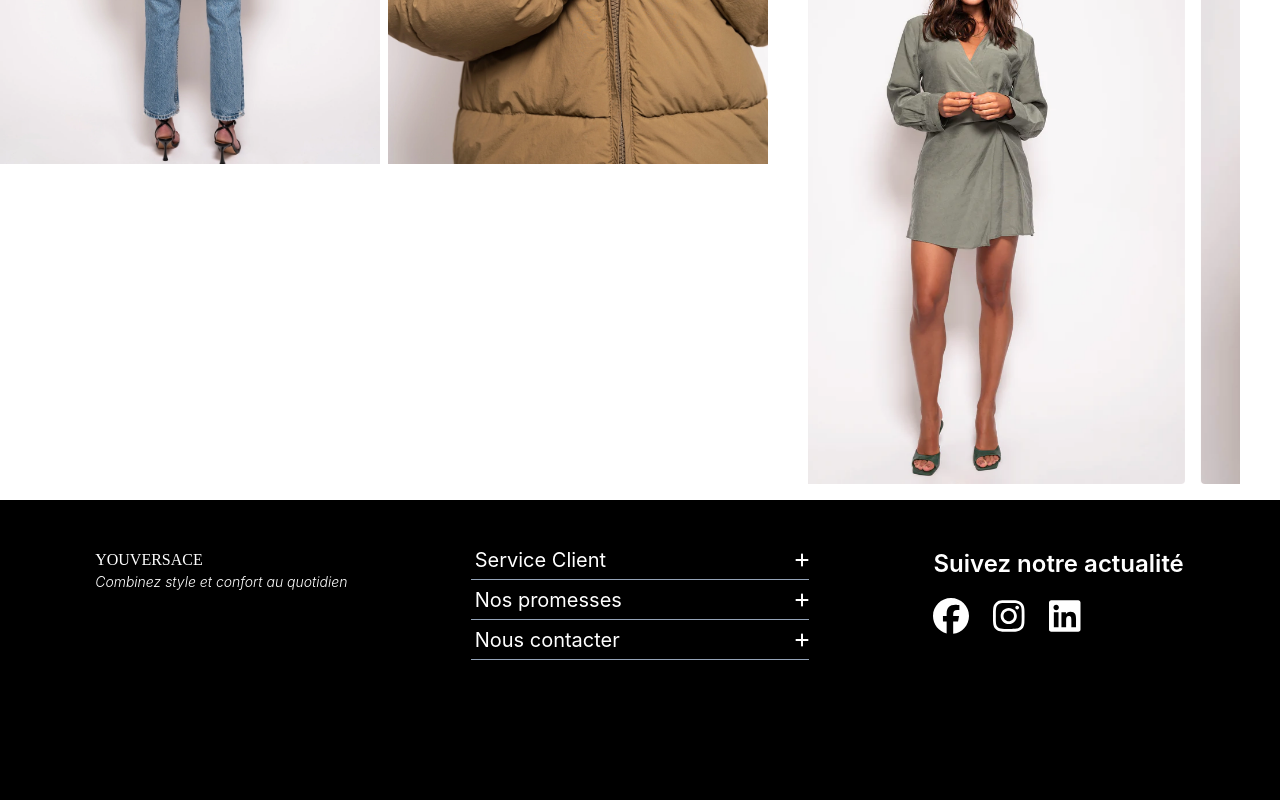
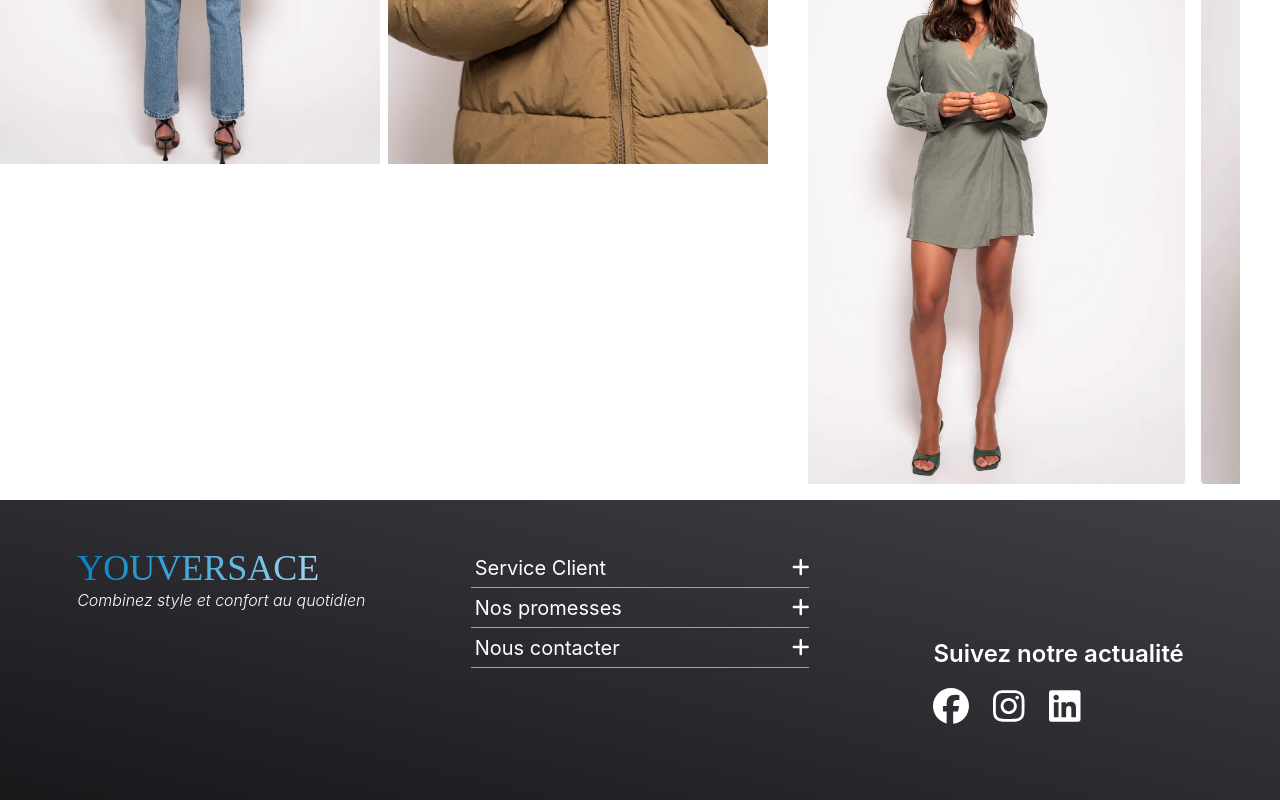
Before and after one commit to ixouu/product-page-challenge, a React (Create React App) app: page / in a window 1280 px wide. Shown: the part 1452-2252 px from the top of the page. Built offline with nearby package versions, Linux system fonts and the light colour scheme; the HTML template or start-up script is replaced by a standard one.

Commit message:
style added to the footer

```diff
--- a/src/components/Footer/Footer.tsx
+++ b/src/components/Footer/Footer.tsx
@@ -22,7 +22,9 @@ const reassuranceData : { title: string; content: string }[] = [
 const Footer = () => {
   return (
     <footer className='
-    bg-black
+    bg-gradient-to-tr
+    from-zinc-900
+    to-zinc-700
     text-white
     p-3
     min-h-[450px]
@@ -40,11 +42,21 @@ const Footer = () => {
     lg:py-8
     '>
       <div className='flex flex-col pt-4'>
-        <Title position='relative' color="white" fontSize='1rem'/>
-        <h6 className=' italic text-sm font-light'>Combinez style et confort au quotidien</h6>
+        <h6 className='
+        font-cinzel
+        text-2xl
+        bg-clip-text
+        text-transparent
+        bg-gradient-to-r
+        from-sky-600
+        to-sky-200
+
+        xl:text-4xl
+        '>YOUVERSACE</h6>
+        <span className=' italic font-light'>Combinez style et confort au quotidien</span>
       </div>
       <section className="pt-2 min-h-40
-       md:w-full">
+       md:w-full xl:pt-4 xl:text-xl">
 				<>
 					{reassuranceData.map((service, index) => {
 						return (
--- a/src/components/SocialMedias/SocialMedias.tsx
+++ b/src/components/SocialMedias/SocialMedias.tsx
@@ -5,7 +5,7 @@ import { faLinkedin} from "@fortawesome/free-brands-svg-icons";
 
 const SocialMedias = () => {
   return (
-    <section className='mt-4'>
+    <section className='mt-4 xl:mt-20 self-center'>
       <h6 className='
       font-semibold
       text-lg
@@ -14,10 +14,10 @@ const SocialMedias = () => {
 
       lg:text-2xl
       '> Suivez notre actualité</h6>
-      <ul className='flex w-1/2 items-between text-4xl py-4'>
-        <li className='pr-3 md:pr-6'><button><FontAwesomeIcon icon={faFacebook}/></button></li>
-        <li className='pr-3 md:pr-6'><button><FontAwesomeIcon icon={faInstagram}/></button></li>
-        <li className='pr-3 md:pr-6'><button><FontAwesomeIcon icon={faLinkedin}/></button></li>
+      <ul className='flex w-[250px] items-between text-4xl py-4'>
+        <li className='pr-3 md:pr-6'><button><FontAwesomeIcon icon={faFacebook} className="hover:text-sky-600 hover:scale-110 ease-out duration-200"/></button></li>
+        <li className='pr-3 md:pr-6'><button><FontAwesomeIcon icon={faInstagram} className="hover:text-sky-600 hover:scale-110 ease-out duration-200"/></button></li>
+        <li className='pr-3 md:pr-6'><button><FontAwesomeIcon icon={faLinkedin} className="hover:text-sky-600 hover:scale-110 ease-out duration-200"/></button></li>
       </ul>
     </section>
   )
```
